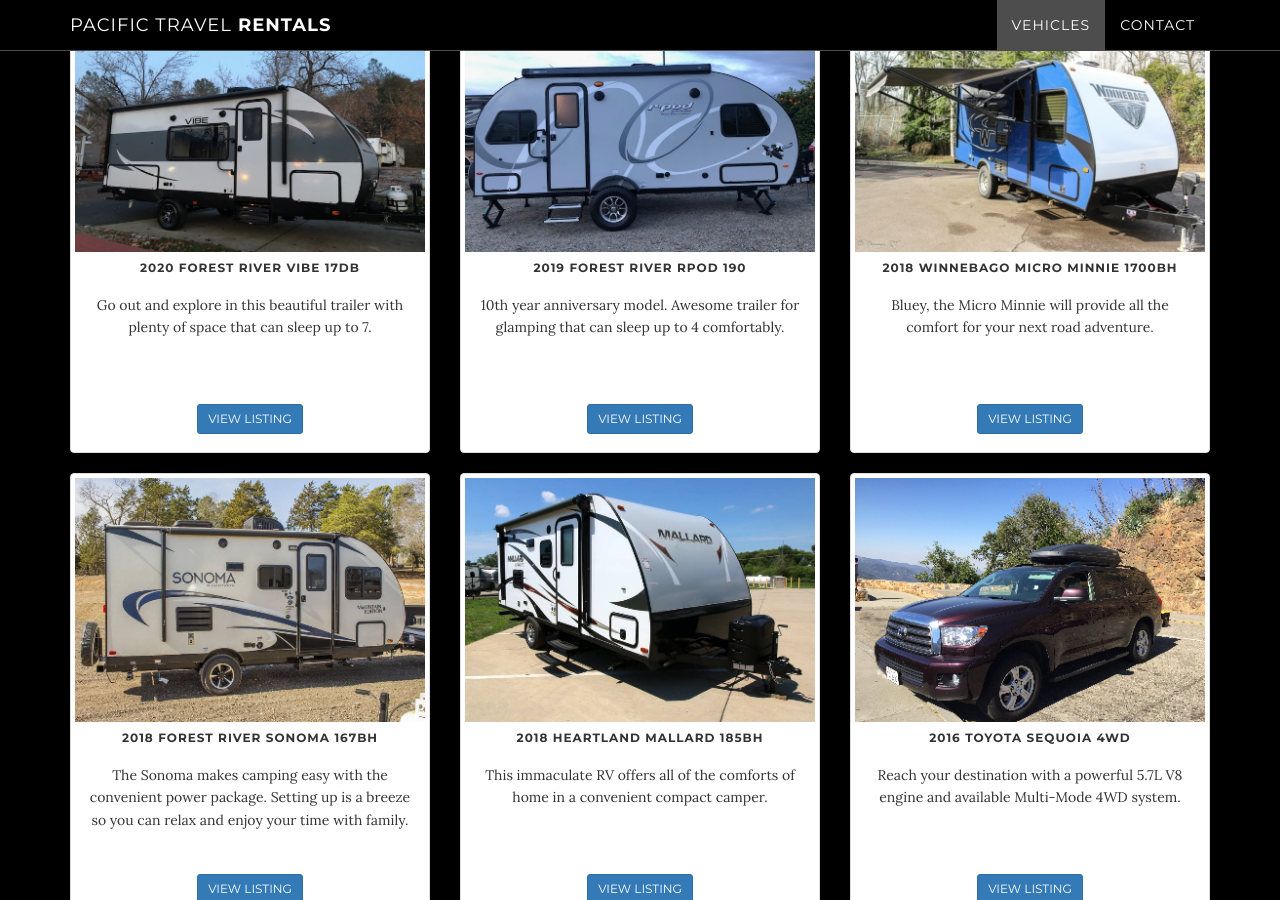
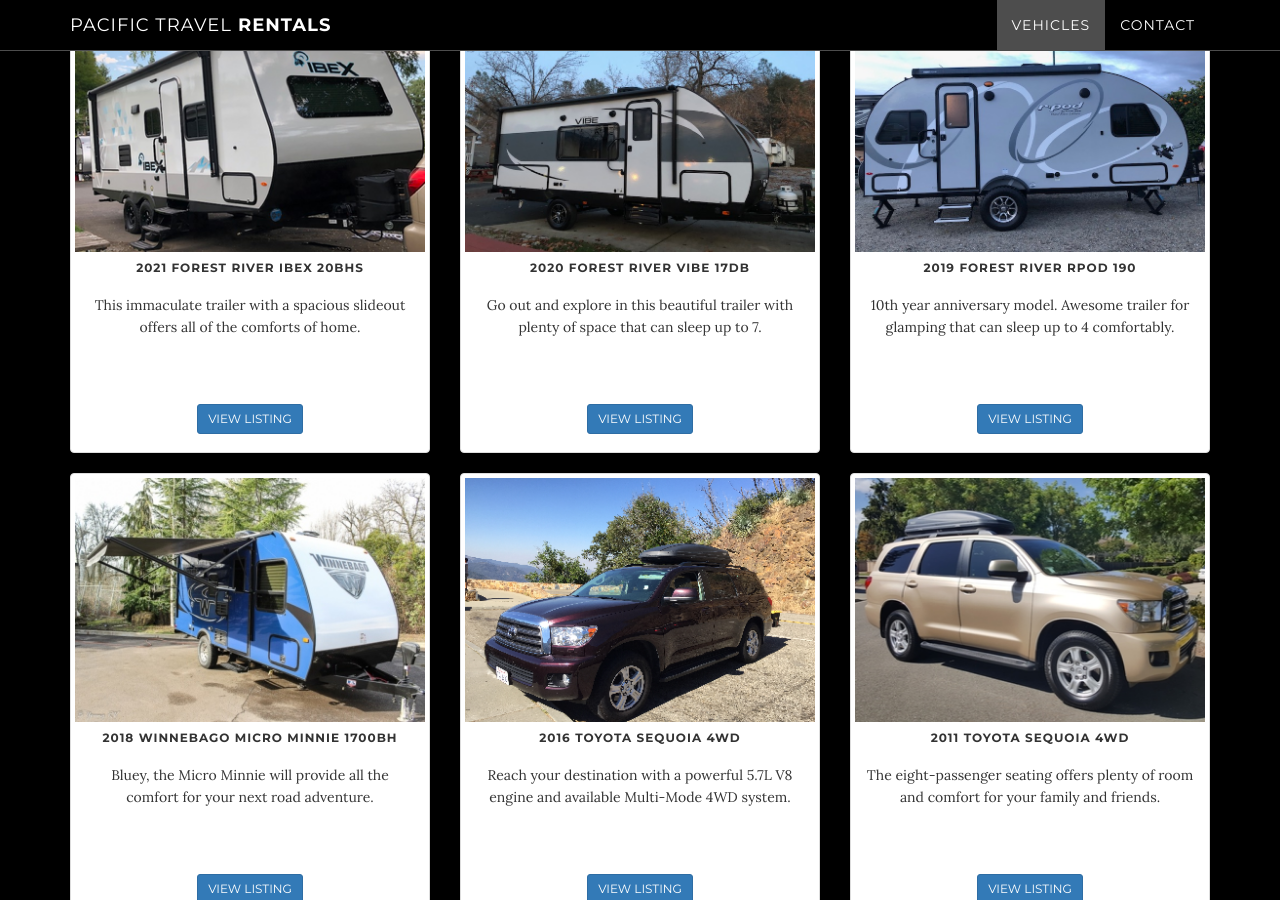
Before and after one commit to jasonldn/ptr, a Jekyll site: the page built from index.html, in a window 1280 px wide and 900 px high, scrolled down 1000 px. Built offline with Jekyll 4.4.1, drawn with Linux system fonts in a browser that asks for light colours.

Commit message:
added fr-ibex-20bhs; removed mallard 185 and sonoma 167bh

```diff
--- a/_includes/vehicles.html
+++ b/_includes/vehicles.html
@@ -6,14 +6,30 @@
 
             <div class="col-sm-6 col-md-4">
                 <div class="thumbnail">
-                    <a href="https://www.outdoorsy.com/rv-rental/pleasanton_ca/2017_winnebago_winnie-drop_15766-listing" target="_blank">
+                    <a href="https://www.outdoorsy.com/rv-rental/pleasanton_ca/2021_forest-river_ibex_184750-listing" target="_blank">
+                        <img src="/img/rvs/2021-fr-ibex-20bhs-exterior-359-250.png">
+                    </a>
+                    <div class="caption" id="htr-vehicle3-caption">
+                        <h6>2021 Forest River Ibex 20BHS</h6>
+                        <p class="htr-vehicles-caption-desc">This immaculate trailer with a spacious slideout offers all of the comforts of home.</p>
+                        <p class="htr-vehicles-action-btn">
+                            <a href="https://www.outdoorsy.com/rv-rental/pleasanton_ca/2021_forest-river_ibex_184750-listing" target="_blank"
+                            class="btn btn-primary btn-sm" role="button">View Listing</a>
+                        </p>
+                    </div>
+                </div>
+            </div>
+
+            <div class="col-sm-6 col-md-4">
+                <div class="thumbnail">
+                    <a href="https://www.outdoorsy.com/rv-rental/pleasanton_ca/2020_forest-river_vibe_158956-listing" target="_blank">
                         <img src="/img/rvs/2020-frvibe-17db-exterior-359-250.png">
                     </a>
                     <div class="caption" id="htr-vehicle3-caption">
                         <h6>2020 Forest River Vibe 17DB</h6>
                         <p class="htr-vehicles-caption-desc">Go out and explore in this beautiful trailer with plenty of space that can sleep up to 7.</p>
                         <p class="htr-vehicles-action-btn">
-                            <a href="https://www.outdoorsy.com/rv-rental/pleasanton_ca/2017_winnebago_winnie-drop_15766-listing" target="_blank"
+                            <a href="https://www.outdoorsy.com/rv-rental/pleasanton_ca/2020_forest-river_vibe_158956-listing" target="_blank"
                             class="btn btn-primary btn-sm" role="button">View Listing</a>
                         </p>
                     </div>
@@ -68,7 +84,7 @@
                 </div>
             </div> -->
 
-            <div class="col-sm-6 col-md-4">
+            <!-- <div class="col-sm-6 col-md-4">
                 <div class="thumbnail">
                     <a href="https://www.outdoorsy.com/rv-rental/pleasanton_ca/2018_forest-river_sonoma_42925-listing" target="_blank">
                         <img src="/img/rvs/forest-river-sonoma-167bh-359x250.png">
@@ -82,9 +98,9 @@
                         </p>
                     </div>
                 </div>
-            </div>
+            </div> -->
 
-            <div class="col-sm-6 col-md-4">
+            <!-- <div class="col-sm-6 col-md-4">
                 <div class="thumbnail">
                     <a href="https://www.outdoorsy.com/rv-rental/pleasanton_ca/2018_heartland_mallard_41412-listing" target="_blank">
                         <img src="/img/rvs/heartland-mallard-185bh-359x250.png">
@@ -98,7 +114,7 @@
                         </p>
                     </div>
                 </div>
-            </div>
+            </div> -->
 
             <!-- <div class="col-sm-6 col-md-4">
                 <div class="thumbnail">
```
Also changed, not shown: img/rvs/2021-fr-ibex-20bhs-exterior-359-250.png (added).
